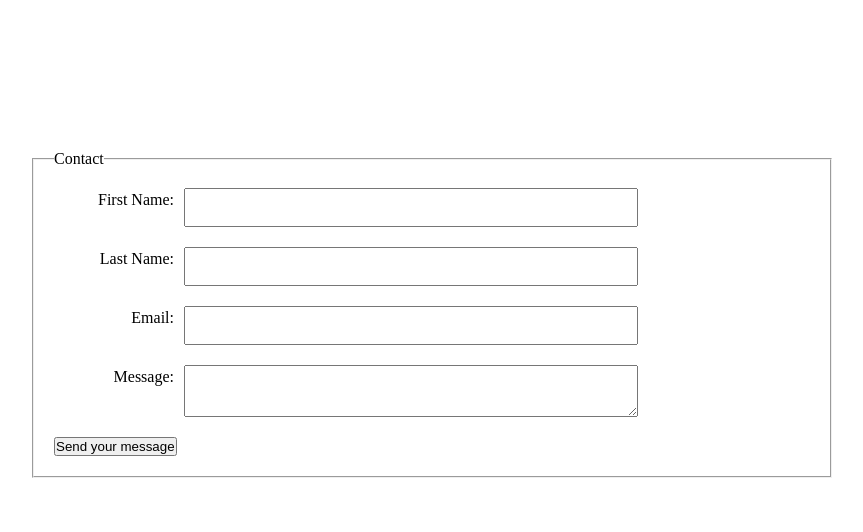
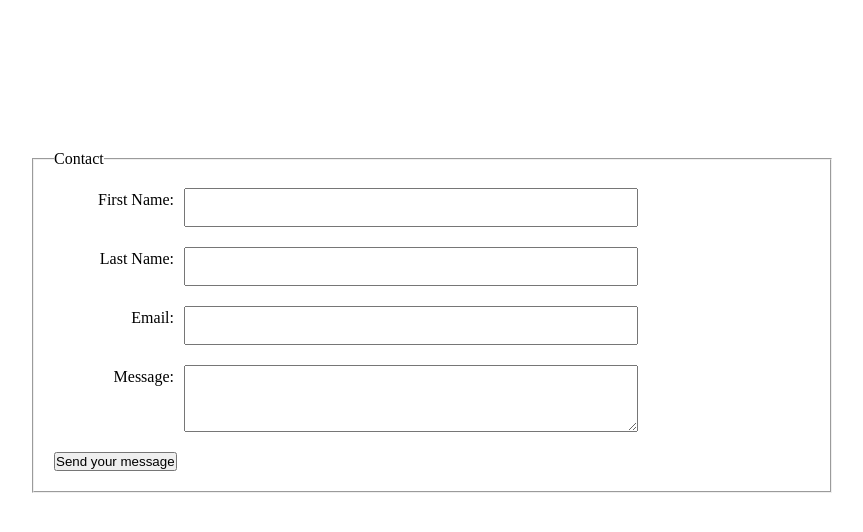
Before and after one commit to akuutsang/Basic-form, a plain HTML site: page index.html in a window 1280 px wide. Shown: the whole page, without its empty margins (118-981 px from the left). Drawn offline with Linux system fonts and the light colour scheme.

Commit message:
add styles to textarea

```diff
--- a/style.css
+++ b/style.css
@@ -32,3 +32,8 @@ textarea {
   width: 60%;
   box-sizing: border-box;
 }
+
+textarea {
+  vertical-align: top;
+  height: 5em;
+}
```
